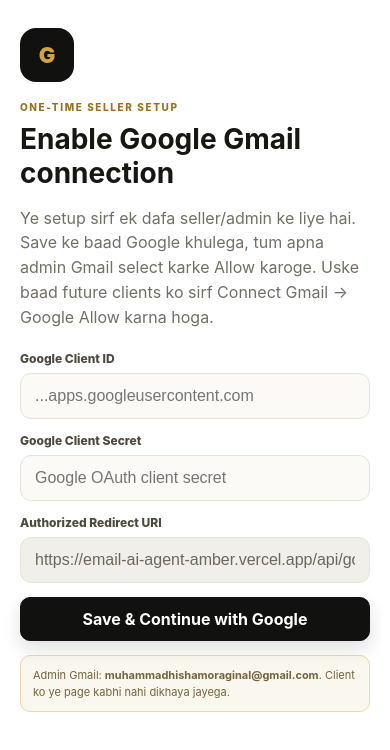
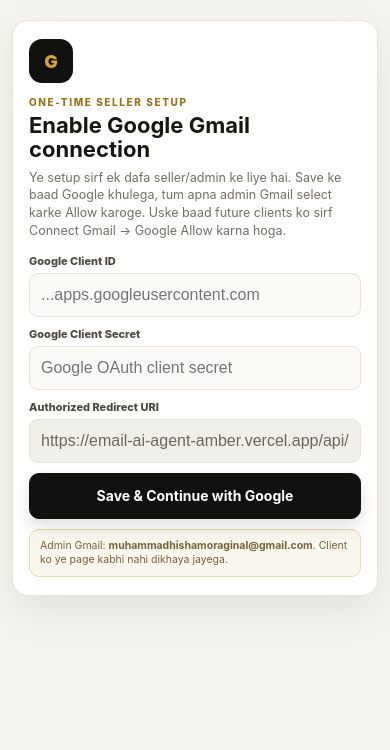
Before and after one commit to hisham123467/email-ai-agent, a Next.js app: page /admin/setup in a window 390 px wide. Shown: the top 750 px of the page. Built offline with nearby package versions, Linux system fonts and the light colour scheme.

Commit message:
Compact mobile Gmail setup instead of full-screen cards

```diff
--- a/app/globals.css
+++ b/app/globals.css
@@ -360,3 +360,85 @@
   .connect-gate-card h2{font-size:29px}
   .connect-gate-card>p:not(.eyebrow){max-width:360px}
 }
+
+/* Compact mobile presentation: keep the whole setup visible instead of stretching cards full-screen. */
+@media(max-width:650px){
+  .admin-setup-shell{
+    min-height:100dvh;
+    padding:12px;
+    background:#f5f4ef;
+    place-items:start center;
+    overflow:auto;
+  }
+  .admin-setup-card{
+    min-height:0;
+    width:100%;
+    max-width:430px;
+    margin:8px auto 18px;
+    border:1px solid var(--border);
+    border-radius:16px;
+    box-shadow:0 14px 40px rgba(0,0,0,.08);
+    padding:18px 16px;
+    display:block;
+  }
+  .admin-setup-logo{
+    width:44px;height:44px;border-radius:13px;
+    font-size:18px;margin-bottom:12px;
+  }
+  .admin-setup-card .eyebrow{font-size:9px;letter-spacing:1.6px}
+  .admin-setup-card h1{font-size:22px;line-height:1.08;margin:5px 0 7px}
+  .admin-setup-card>p{font-size:12.5px;line-height:1.42;margin:0}
+  .admin-setup-form{gap:10px;margin-top:14px}
+  .admin-setup-form label{gap:5px;font-size:11px}
+  .admin-setup-form input{
+    min-height:44px;
+    padding:10px 11px;
+    border-radius:9px;
+    font-size:16px!important;
+  }
+  .admin-setup-form .primary{min-height:46px;padding:11px 12px;font-size:14px!important}
+  .setup-note{margin-top:10px;padding:9px 10px;font-size:10.5px;line-height:1.35}
+
+  .connect-gate{
+    padding:12px;
+    background:#f5f4ef;
+    place-items:center;
+  }
+  .connect-gate-card{
+    min-height:0;
+    width:100%;
+    max-width:410px;
+    border:1px solid var(--border);
+    border-radius:18px;
+    box-shadow:0 16px 46px rgba(0,0,0,.09);
+    padding:22px 18px;
+    display:block;
+  }
+  .google-connect-icon{
+    width:50px;height:50px;border-radius:14px;
+    font-size:20px;margin-bottom:14px;
+  }
+  .connect-gate-card h2{font-size:24px;margin:5px 0 9px}
+  .connect-gate-card>p:not(.eyebrow){font-size:12.5px;line-height:1.45;margin-bottom:16px}
+  .google-connect-button{min-height:46px;padding:11px 12px;font-size:14px!important}
+  .connect-privacy{font-size:10.5px;margin-top:10px;padding:8px 9px}
+
+  .activation-gate{
+    padding:12px;
+    background:#f5f4ef;
+    place-items:center;
+  }
+  .activation-card{
+    min-height:0;
+    width:100%;
+    max-width:410px;
+    border:1px solid var(--border);
+    border-radius:18px;
+    box-shadow:0 16px 46px rgba(0,0,0,.09);
+    padding:22px 18px;
+    display:block;
+  }
+  .activation-lock{width:48px;height:48px;border-radius:14px;font-size:20px;margin-bottom:13px}
+  .activation-card h2{font-size:24px}
+  .activation-card>p:not(.eyebrow){font-size:12.5px;line-height:1.45}
+}
```
